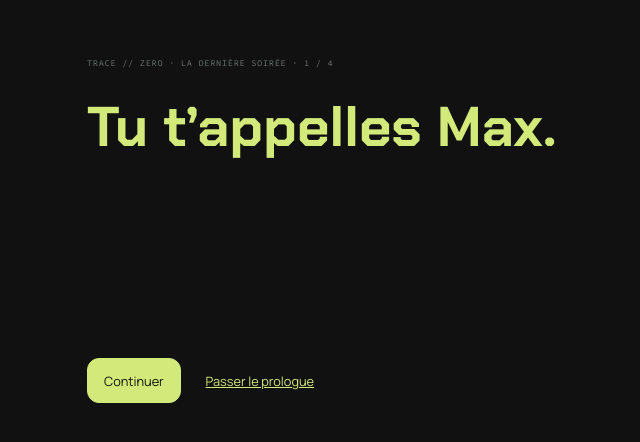
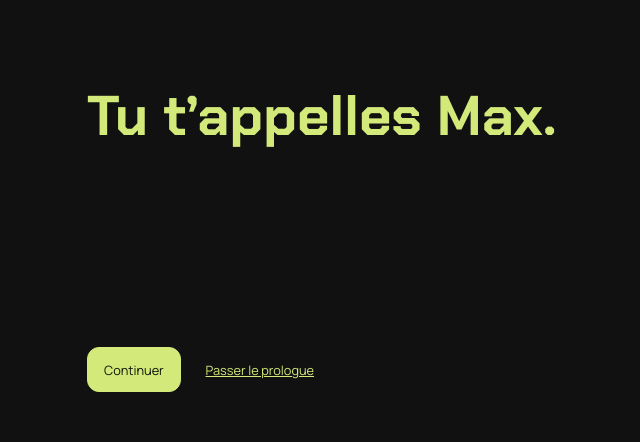
Before and after one commit to Mahkalix/TraceZero, a Next.js app: page /case/001 in a window 1280 px wide. Shown: the part 168-610 px from the top of the page, without its empty margins (201-841 px from the left). Built offline with nearby package versions, Linux system fonts and the light colour scheme.

Commit message:
Remove prologue subtitle and page counter

```diff
--- a/src/components/desktop/StationBoot.tsx
+++ b/src/components/desktop/StationBoot.tsx
@@ -117,7 +117,6 @@ export function StationBoot({ children }: { children?: ReactNode }) {
       }
     }}>
       <div className="prologue-card" key={storyPage}>
-        <span className="micro-label">TRACE // ZERO · LA DERNIÈRE SOIRÉE · {storyPage + 1} / {prologue.length}</span>
         <h1>{prologue[storyPage].title}</h1>
         <div className="prologue-lines">{prologue[storyPage].lines.map((line, index) => <p key={line} style={{ animationDelay: `${.2 + index * .45}s` }}>{line}</p>)}</div>
         <div className="story-actions">
```
